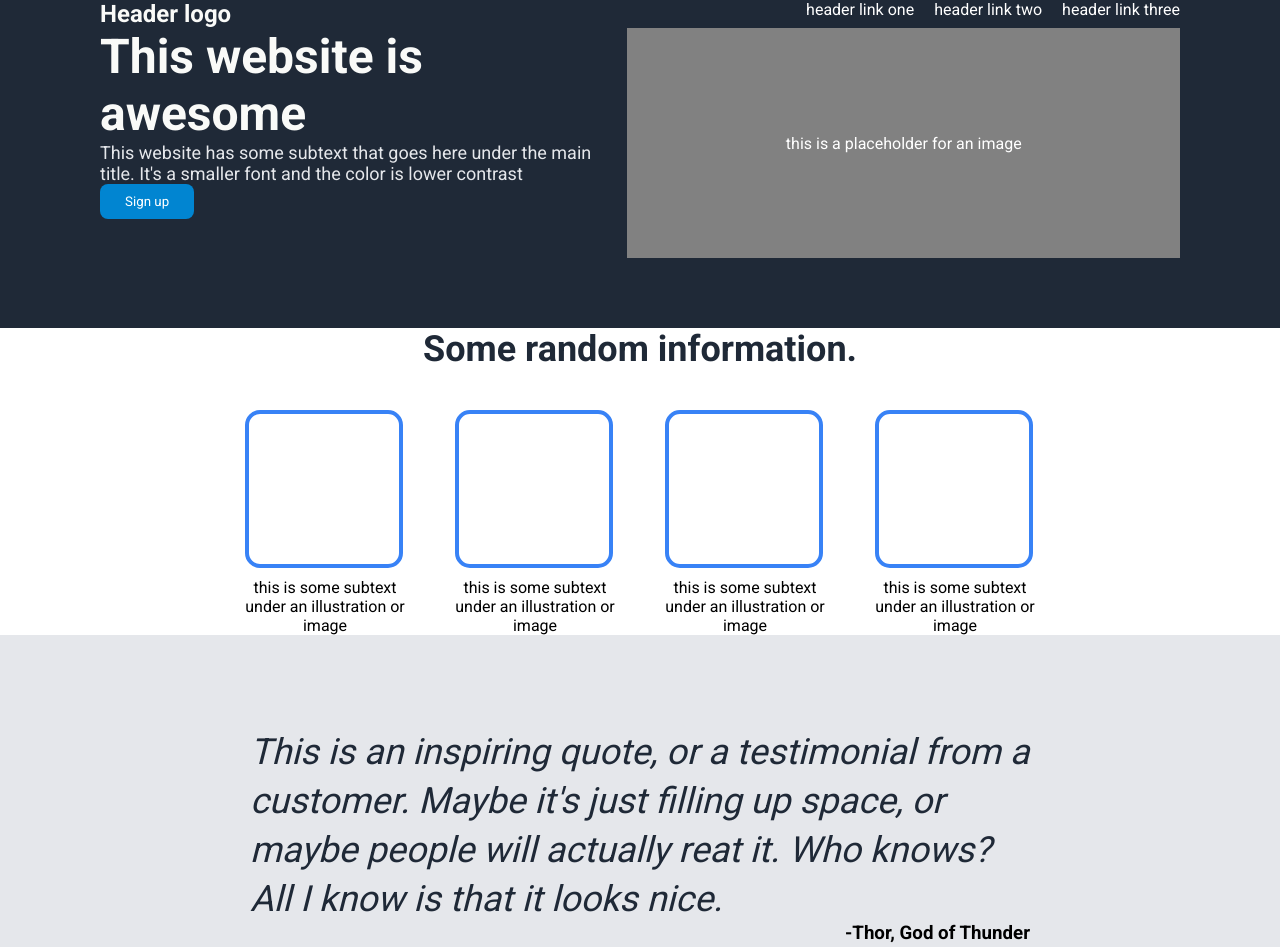
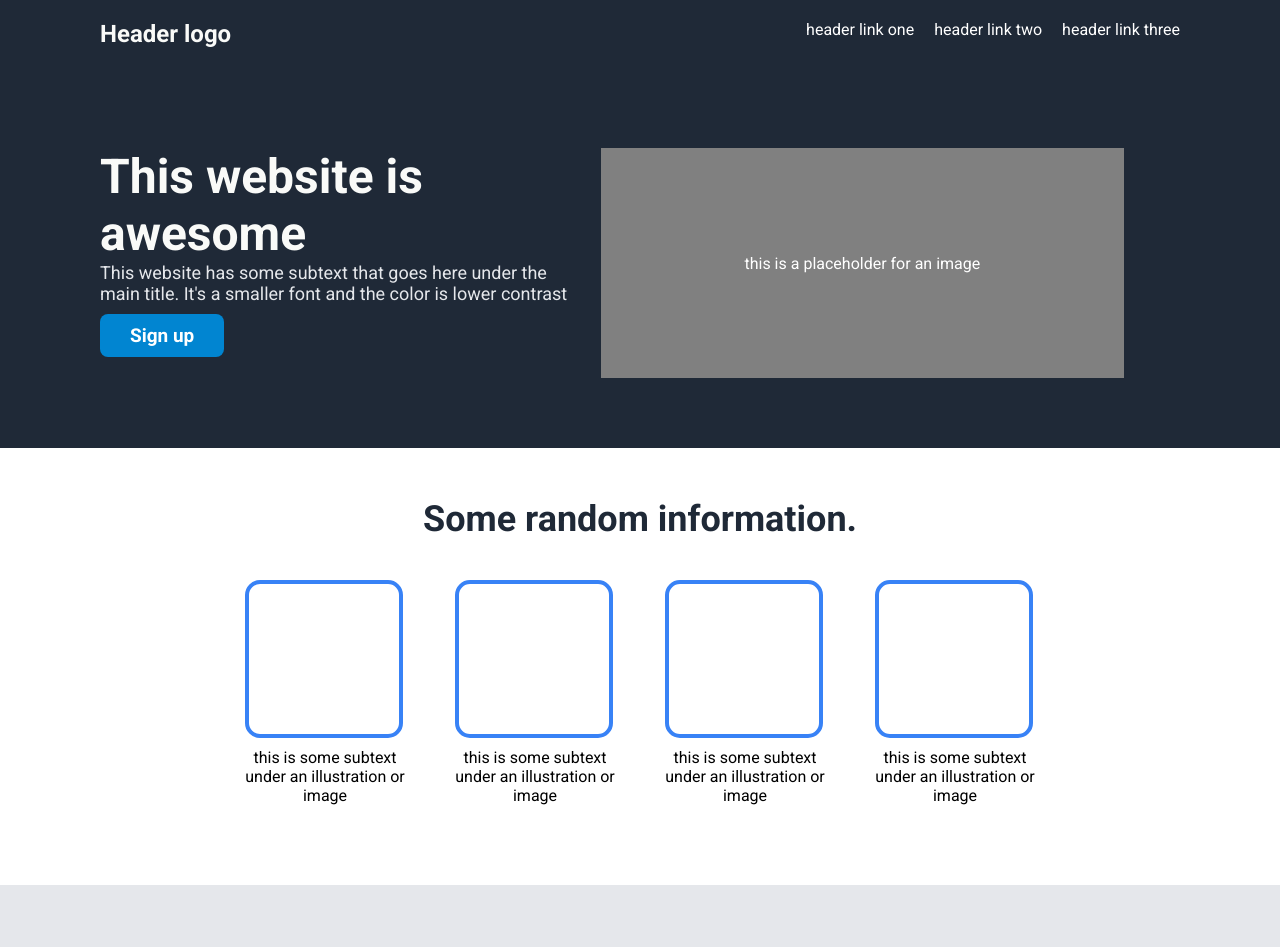
Before and after one commit to inam925/Landing_web_page, a plain HTML site: page index.html in a window 1280 px wide. Shown: the top 947 px of the page. Drawn offline with nearby package versions, Linux system fonts and the light colour scheme.

Commit message:
changed in html

```diff
--- a/index.html
+++ b/index.html
@@ -4,7 +4,7 @@
     <meta charset="UTF-8">
     <meta http-equiv="X-UA-Compatible" content="IE=edge">
     <meta name="viewport" content="width=device-width, initial-scale=1.0">
-    <title>Document</title>
+    <title>Landing Web Page</title>
     <link rel="preconnect" href="https://fonts.googleapis.com">
 <link rel="preconnect" href="https://fonts.gstatic.com" crossorigin>
 <link href="https://fonts.googleapis.com/css2?family=Roboto:wght@300;400;700&display=swap" rel="stylesheet">
@@ -24,7 +24,7 @@
             <div class="mid_heading">
                 <h1>This website is awesome</h1>
             <p>This website has some subtext that goes here under the main title. It's a smaller font and the color is lower contrast</p>
-            <button class="signup">Sign up</button>
+            <button class="signup"><strong>Sign up</strong> </button>
             </div>
             <div class="img_placeholder">this is a placeholder for an image</div></div>
 
--- a/styles.css
+++ b/styles.css
@@ -9,11 +9,12 @@
 .first {
   background: #1f2937;
   color: white;
-  padding: 0 100px 70px 100px;
+  padding: 20px 100px 70px 100px;
 }
 .header {
   display: flex;
   justify-content: space-between;
+  padding-bottom: 100px;
 }
 .header ul {
   display: flex;
@@ -37,7 +38,7 @@
   list-style-type: none;
 }
 .img_placeholder {
-  background: rgb(129, 129, 129);
+  background: gray;
   display: flex;
   justify-content: center;
   align-items: center;
@@ -47,6 +48,7 @@
 .mid_first {
   display: flex;
   gap: 20px;
+  width: 80vw;
 }
 .mid_first h1 {
   font-size: 48px;
@@ -58,18 +60,22 @@
 .mid_first p {
   font-size: 18px;
   color: #e5e7eb;
+  padding-bottom: 10px;
 }
 .signup {
   background: rgb(1, 133, 209);
   border-radius: 8px;
   /* box-sizing: ; */
   color: white;
-  padding: 10px 25px 10px 25px;
+  padding: 10px 30px 10px 30px;
   border: 0px solid rgb(1, 133, 209);
+  font-size: 19px;
 }
 /* section TWO */
 .two {
   text-align: center;
+  margin-top: 50px;
+  margin-bottom: 80px;
 }
 .two .title {
   margin-bottom: 30px;
@@ -120,6 +126,7 @@
 /* Fourth section */
 .four {
   padding: 50px 100px 50px 100px;
+  margin: 20px 30px 20px 30px;
 }
 .four .container {
   background: #3882f6;
```
